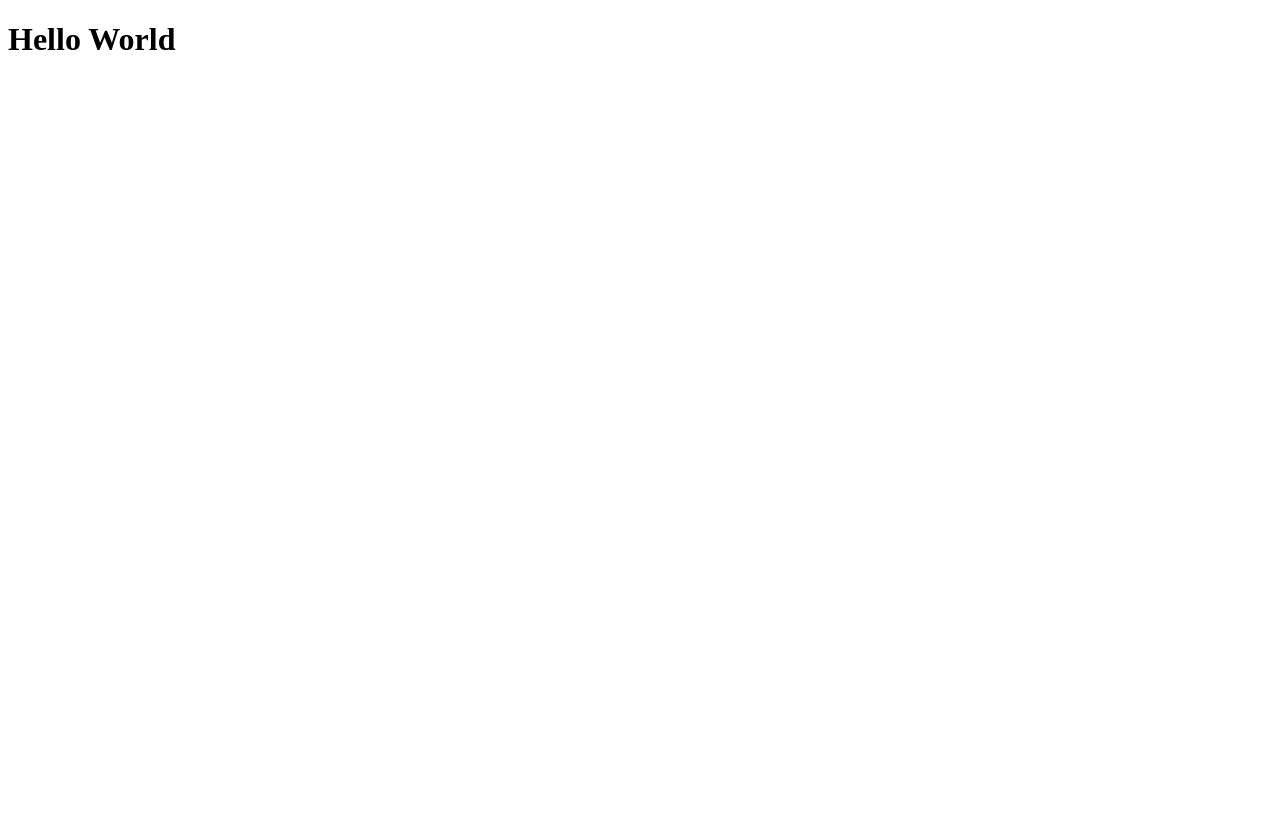
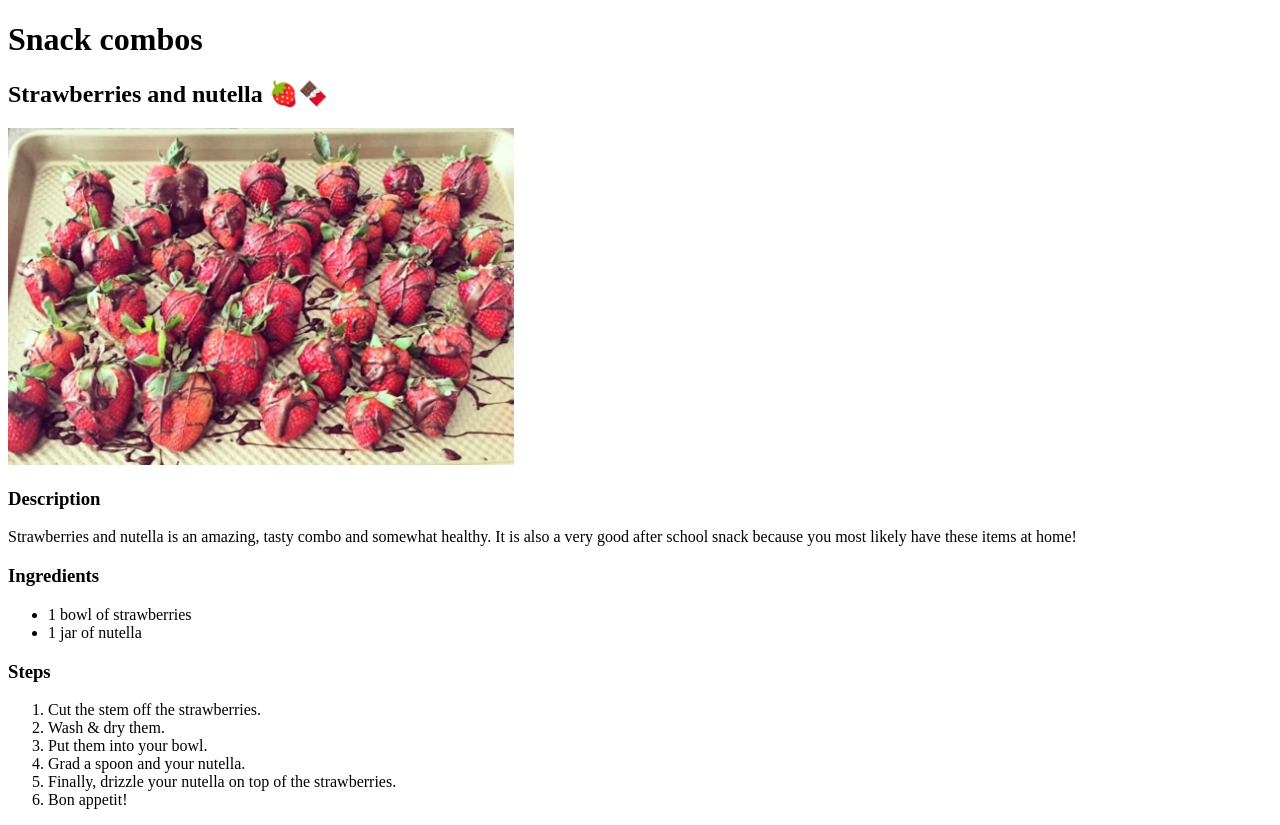
Before and after one commit to TovaR2029/CS1-Recipe-Blog, a plain HTML site: page index.html in a window 1280 px wide. Before the commit the page ends 800 px from the top, so only its background shows below. Drawn offline with Linux system fonts and the light colour scheme.

Commit message:
finished first recipe

```diff
--- a/index.html
+++ b/index.html
@@ -9,7 +9,32 @@
 </head>
 
 <body>
-  <h1>Hello World</h1>
+  <h1>Snack combos</h1>
+
+  <div id="straw-nutella" class="recipe-section">
+    <h2>Strawberries and nutella 🍓🍫</h2>
+    <img src="strawberries-chocolate.jpg" width="40%">
+
+    <h3>Description</h3>
+    <p>Strawberries and nutella is an amazing, tasty combo and somewhat healthy. It is also a very good after school snack because you most likely have these items at home! </p>
+
+    <h3>Ingredients</h3>
+    <ul>
+      <li>1 bowl of strawberries</li>
+      <li>1 jar of nutella</li>
+    </ul>
+
+    <h3>Steps</h3>
+    <ol>
+      <li>Cut the stem off the strawberries.</li>
+      <li>Wash & dry them.</li>
+      <li>Put them into your bowl.</li>
+      <li>Grad a spoon and your nutella.</li>
+      <li>Finally, drizzle your nutella on top of the strawberries.</li>
+      <li>Bon appetit!</li>
+    </ol>
+
+  </div>
 
 
 
```
Also changed, not shown: strawberries-chocolate.jpg (added).
